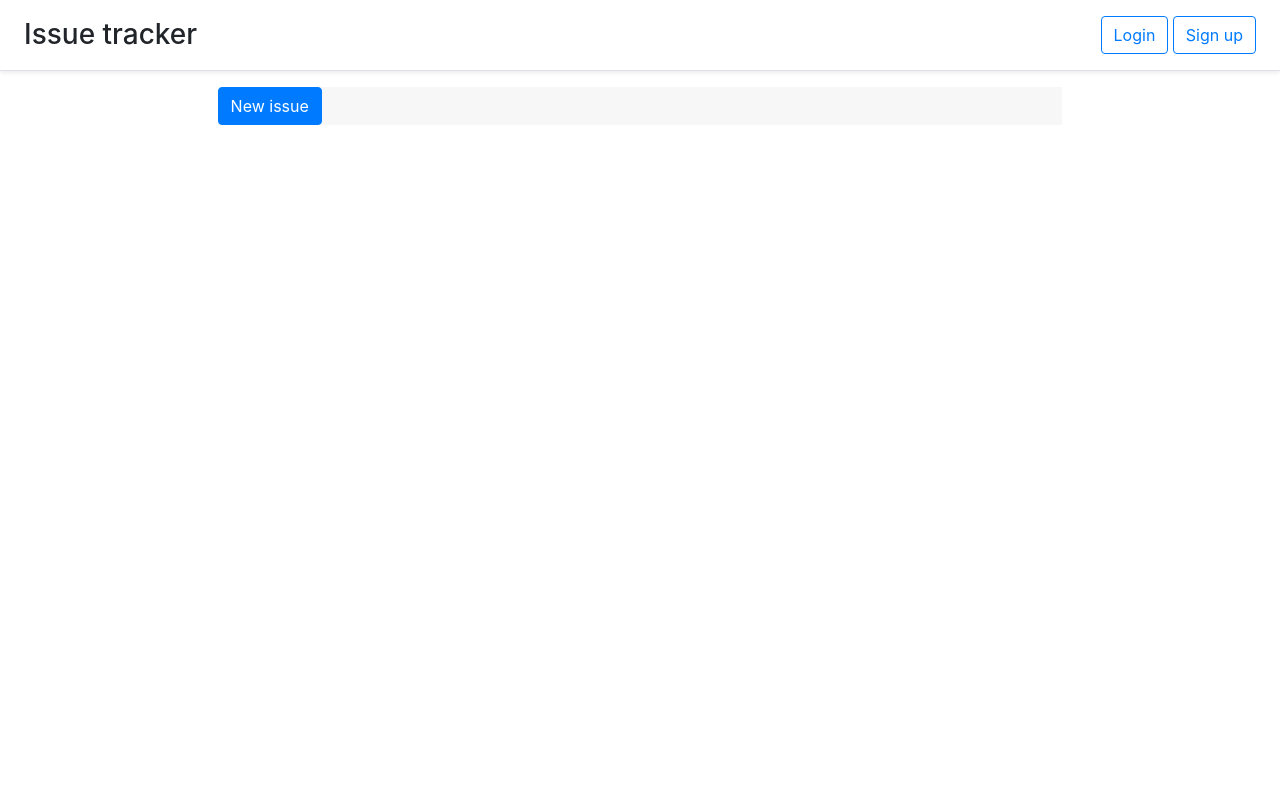
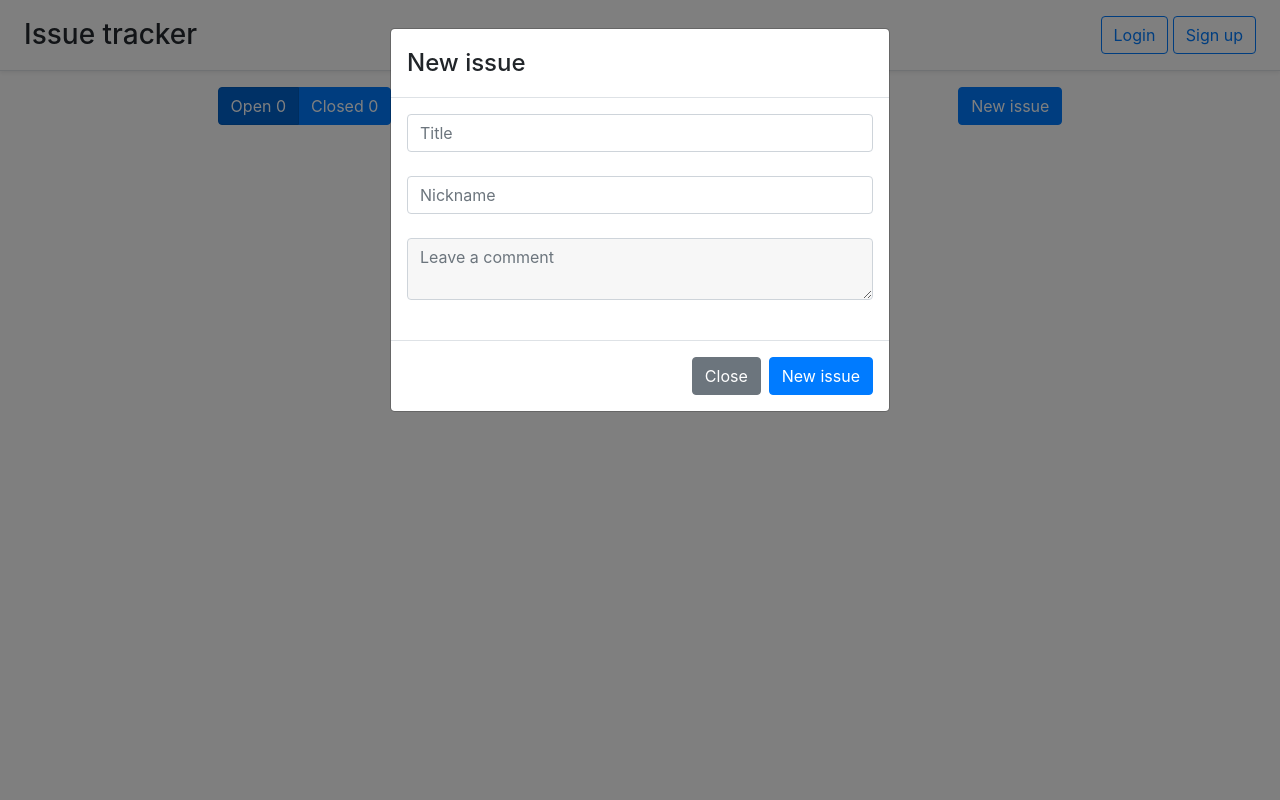
Before and after one commit to psurkov/Issue-tracker, a Flask app: page / in a window 1280 px wide, after a click on "New issue". Run offline with Flask 2, Linux system fonts and the light colour scheme; data that the repository does not hold is empty; some libraries are stand-ins or nearby versions.

Commit message:
Add open and close state, fix frontend

```diff
--- a/app.py
+++ b/app.py
@@ -7,14 +7,17 @@ from issue import issues as issues_blueprint
 from comment import comments as comments_blueprint
 from label import labels as labels_blueprint
 
-# def create_app():
 app = Flask(__name__)
-app.config['SQLALCHEMY_DATABASE_URI'] = 'sqlite:///issues.db'
+app.config['SQLALCHEMY_DATABASE_URI'] = 'sqlite:///sqlite.db'
 app.config['SQLALCHEMY_TRACK_MODIFICATIONS'] = False
 app.register_blueprint(issues_blueprint)
 app.register_blueprint(comments_blueprint)
 app.register_blueprint(labels_blueprint)
 db.init_app(app)
+
+# with app.app_context():
+#     db.create_all()
+
 
 #
 #
--- a/issue.py
+++ b/issue.py
@@ -11,6 +11,8 @@ class Issue(db.Model):
     author = db.Column(db.String(50), nullable=False)
     comments = db.relationship('Comment', backref='issue', lazy='dynamic')
     labels = db.relationship('Label', backref='issue', lazy='dynamic')
+    is_open = db.Column(db.BOOLEAN, default=True)
+    timestamp = db.Column(db.DateTime, default=datetime.utcnow)
 
     def __repr__(self):
         return '<Issue %r>' % self.id
@@ -18,24 +20,38 @@ class Issue(db.Model):
     def title_and_id(self):
         return self.title + ' #' + str(self.id)
 
+    def pretty_date(self):
+        return self.timestamp.strftime("%H:%M:%S %b %d %Y")
+
     def get_styled_labels(self):
         pass
         # for label in self.labels.all():
         #     print('<div class="' + label.type + '"></div>')
 
 
-@issues.route('/', methods=['POST', 'GET'])
-def index():
-    if request.method == 'GET':
-        issues = Issue.query.all()
-        return render_template('index.html', issues=issues)
-    else:
-        issue = Issue(title=request.form['title'], author=request.form['author'])
-        comment = Comment(text=request.form['text'], issue=issue)
-        try:
-            db.session.add(issue)
-            db.session.add(comment)
-            db.session.commit()
-            return redirect('/')
-        except:
-            return "Error"
+def create_index(query, show_open):
+    query = query.order_by(Issue.timestamp.desc())
+    open_issues = Issue.query.filter_by(is_open=True).count()
+    closed_issues = Issue.query.filter_by(is_open=False).count()
+    return render_template('index.html', issues=query.all(), open_issues=open_issues, closed_issues=closed_issues,
+                           show_open=show_open)
+
+
+@issues.route('/')
+def open_issues():
+    return create_index(Issue.query.filter_by(is_open=True), True)
+
+
+@issues.route('/closed')
+def closed_issues():
+    return create_index(Issue.query.filter_by(is_open=False), False)
+
+
+@issues.route('/new-issue', methods=['POST'])
+def new_issue():
+    issue = Issue(title=request.form['title'], author=request.form['author'])
+    comment = Comment(text=request.form['text'], issue=issue)
+    db.session.add(issue)
+    db.session.add(comment)
+    db.session.commit()
+    return redirect('/issue/' + str(issue.id))
--- a/static/base.css
+++ b/static/base.css
@@ -5,7 +5,11 @@
 
 .link-gray-dark {
     color: #24292e;
-    text-decoration: none;
+    text-decoration: none!important;
+}
+
+#new-issue {
+    float: right!important;
 }
 
 .issue-textarea-comment {
@@ -18,7 +22,7 @@
 }
 
 .issues-upper-panel {
-    background-color: rgba(0,0,0,.03)!important;
+    /*background-color: rgba(0,0,0,.03)!important;*/
     margin-top: 1em;
     margin-bottom: 1em;
 }
--- a/templates/base.html
+++ b/templates/base.html
@@ -6,13 +6,16 @@
           content="width=device-width, user-scalable=no, initial-scale=1.0, maximum-scale=1.0, minimum-scale=1.0">
     <meta http-equiv="X-UA-Compatible" content="ie=edge">
     <link rel= "stylesheet" type= "text/css" href= "{{ url_for('static',filename='base.css') }}">
-    <link rel="stylesheet" href="https://stackpath.bootstrapcdn.com/bootstrap/5.0.0-alpha2/css/bootstrap.min.css">
-    <script src="https://stackpath.bootstrapcdn.com/bootstrap/5.0.0-alpha2/js/bootstrap.min.js"></script>
+    <link rel="stylesheet" href="https://stackpath.bootstrapcdn.com/bootstrap/4.5.2/css/bootstrap.min.css">
+    <script src="https://code.jquery.com/jquery-3.5.1.min.js" integrity="sha256-9/aliU8dGd2tb6OSsuzixeV4y/faTqgFtohetphbbj0=" crossorigin="anonymous"></script>
+    <script src="https://stackpath.bootstrapcdn.com/bootstrap/4.5.2/js/bootstrap.min.js"></script>
     <title>{% block title %}{% endblock %}</title>
 </head>
 <body>
 <header class="d-flex flex-column flex-md-row align-items-center p-3 px-md-4 mb-3 bg-white border-bottom shadow-sm">
-  <p class="h3 my-0 me-md-auto fw-normal">Issue tracker</p>
+        <a class="link-gray-dark h3 my-0 me-md-auto fw-normal" href="/">
+              Issue tracker
+        </a>
   <nav class="my-2 my-md-0 me-md-3">
     <a class="btn btn-outline-primary" href="#">Login</a>
     <a class="btn btn-outline-primary" href="#">Sign up</a>
--- a/templates/index.html
+++ b/templates/index.html
@@ -5,21 +5,25 @@
 {% endblock %}
 
 {% block content %}
+    <div class="issues-upper-panel">
+        <div class="btn-group btn-group-toggle" data-toggle="buttons">
+            <a class="btn btn-primary {% if show_open %} active {% endif %}" href="/">Open {{ open_issues }}</a>
+            <a class="btn btn-primary {% if not show_open %} active {% endif %}" href="/closed">Closed {{ closed_issues }}</a>
+        </div>
+
+        <!-- Modal button -->
+        <button type="button" id="new-issue" class="btn btn-primary" data-toggle="modal" data-target="#myModal">
+          New issue
+        </button>
+
+    </div>
 
 
 
-    <div class="issues-upper-panel">
-        <!-- Modal button -->
-        <button type="button" class="btn btn-primary" data-toggle="modal" data-target="#myModal">
-          New issue
-        </button>
-    </div>
-
-
     <div class="modal fade" id="myModal" tabindex="-1" role="dialog" aria-labelledby="myModalLabel" aria-hidden="true">
-      <div class="modal-dialog" role="document">
+      <div class="modal-dialog">
         <div class="modal-content">
-            <form method="post" name="new-issue">
+            <form method="post" name="new-issue" action="/new-issue">
               <div class="modal-header">
                 <h4 class="modal-title" id="myModalLabel">New issue</h4>
               </div>
@@ -38,16 +42,16 @@
     </div>
 
     {% for issue in issues %}
-        <a class="link-gray-dark" href="issue/{{ issue.id }}">
         <div class="card">
           <div class="card-header">
-            Create on {{ issue.comments.all()[0].pretty_date() }} by {{ issue.author }}
+            Create on {{ issue.comments.first().pretty_date() }} by {{ issue.author }}
           </div>
           <div class="card-body">
+            <a class="link-gray-dark" href="issue/{{ issue.id }}">
               <h4 class="card-title">{{ issue.title }}</h4>
+            </a>
           </div>
         </div>
-        </a>
 
     {% endfor %}
 {% endblock %}
```
Also changed, not shown: comment.py (+10 -5 lines), templates/issuepage.html (+12 -2 lines).
